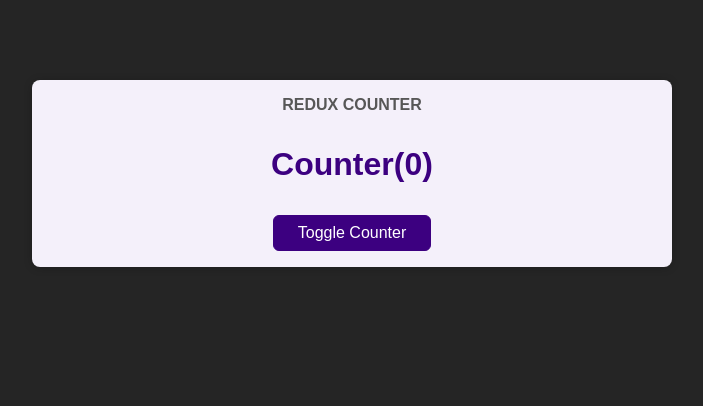
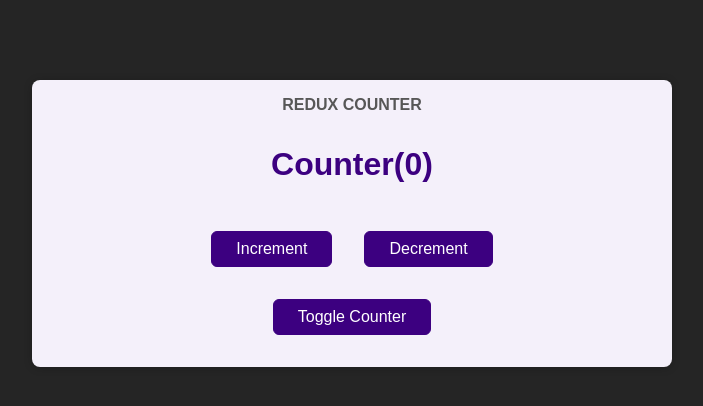
Before and after one commit to barissokat/maxi-react-redux, a React (Create React App) app: page / in a window 1280 px wide. Shown: the top 406 px of the page, without its empty margins (288-991 px from the left). Built offline with nearby package versions, Linux system fonts and the light colour scheme.

Commit message:
Dispatch Actions from inside component

```diff
--- a/src/components/Counter.js
+++ b/src/components/Counter.js
@@ -1,10 +1,22 @@
-import { useSelector } from 'react-redux'
+import { useDispatch, useSelector } from 'react-redux'
 
 import classes from './Counter.module.css'
 
 const Counter = () => {
+  // useDispatch Hook'u çağırılarak dispatch fonksiyonunu elde ederiz.
+  const dispatch = useDispatch()
   // useSelector ile state içerisindeki counter verisini alabiliriz.
   const counter = useSelector(state => state.counter)
+
+  const incrementHandler = () => {
+    // Dispatch fonksiyonu ile belirtilen actionlar tetiklenir
+    dispatch({ type: 'increment' })
+  }
+
+  const decrementHandler = () => {
+    // Dispatch fonksiyonu ile belirtilen actionlar tetiklenir
+    dispatch({ type: 'decrement' })
+  }
 
   const toggleCounterHandler = () => { }
 
@@ -12,6 +24,10 @@ const Counter = () => {
     <main className={classes.counter}>
       <h1>Redux Counter</h1>
       <div className={classes.value}>Counter({counter})</div>
+      <div>
+        <button onClick={incrementHandler}>Increment</button>
+        <button onClick={decrementHandler}>Decrement</button>
+      </div>
       <button onClick={toggleCounterHandler}>Toggle Counter</button>
     </main>
   )
--- a/src/components/Counter.module.css
+++ b/src/components/Counter.module.css
@@ -21,3 +21,7 @@
   margin: 2rem 0;
   font-weight: bold;
 }
+
+.counter button {
+  margin: 1rem;
+}
```
